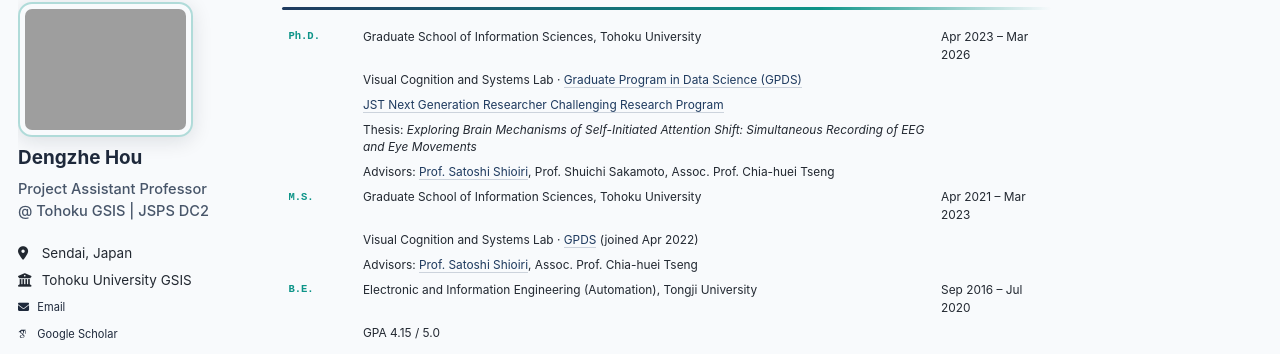
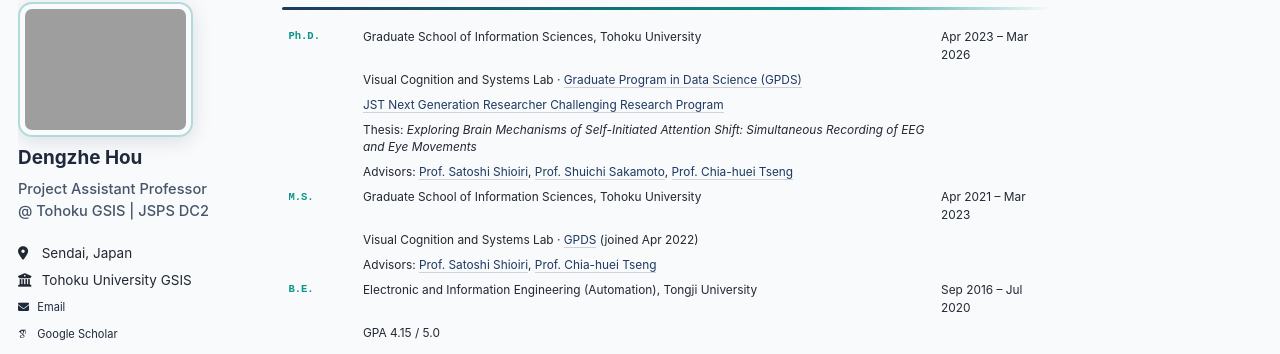
Before and after one commit to dengzhe-hou/dengzhe-hou.github.io, a Jekyll site: the page built from _pages/about.md, in a window 1280 px wide and 900 px high, scrolled down 1368 px. Shown: the part 96-450 px from the top of the window. Built offline with Jekyll 4.4.1, drawn with Linux system fonts in a browser that asks for light colours; some web fonts are replaced; a script bundle is joined from its source files by our own code; library files that are not in the unit come from our copies.

Commit message:
Update advisor titles and add Google Scholar links
- Chia-huei Tseng: Assoc. Prof. → Prof.
- Add Google Scholar links for Shuichi Sakamoto and Chia-huei Tseng

Co-Authored-By: Claude Opus 4.6 <noreply@anthropic.com>

```diff
--- a/_pages/about.md
+++ b/_pages/about.md
@@ -47,10 +47,10 @@ My research bridges cognitive neuroscience and artificial intelligence. I am bro
 | | Visual Cognition and Systems Lab · [Graduate Program in Data Science (GPDS)](https://gp-ds.tohoku.ac.jp/ja/index.html) | |
 | | [JST Next Generation Researcher Challenging Research Program](https://pgd.tohoku.ac.jp/rpc/next_generation.html) | |
 | | Thesis: *Exploring Brain Mechanisms of Self-Initiated Attention Shift: Simultaneous Recording of EEG and Eye Movements* | |
-| | Advisors: [Prof. Satoshi Shioiri](https://scholar.google.com/citations?user=I9qDcUsAAAAJ&hl=en), Prof. Shuichi Sakamoto, Assoc. Prof. Chia-huei Tseng | |
+| | Advisors: [Prof. Satoshi Shioiri](https://scholar.google.com/citations?user=I9qDcUsAAAAJ&hl=en), [Prof. Shuichi Sakamoto](https://scholar.google.com/citations?user=h7ymzUgAAAAJ&hl=en), [Prof. Chia-huei Tseng](https://scholar.google.com/citations?hl=en&user=g00AZTcAAAAJ) | |
 | **M.S.** | Graduate School of Information Sciences, Tohoku University | Apr 2021 – Mar 2023 |
 | | Visual Cognition and Systems Lab · [GPDS](https://gp-ds.tohoku.ac.jp/ja/index.html) (joined Apr 2022) | |
-| | Advisors: [Prof. Satoshi Shioiri](https://scholar.google.com/citations?user=I9qDcUsAAAAJ&hl=en), Assoc. Prof. Chia-huei Tseng | |
+| | Advisors: [Prof. Satoshi Shioiri](https://scholar.google.com/citations?user=I9qDcUsAAAAJ&hl=en), [Prof. Chia-huei Tseng](https://scholar.google.com/citations?hl=en&user=g00AZTcAAAAJ) | |
 | **B.E.** | Electronic and Information Engineering (Automation), Tongji University | Sep 2016 – Jul 2020 |
 | | GPA 4.15 / 5.0 | |
 
```
